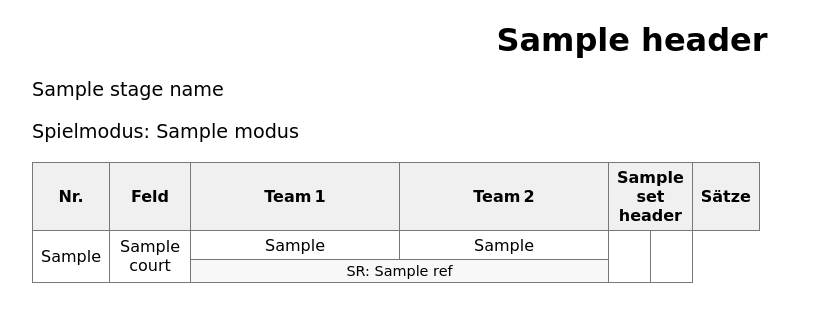
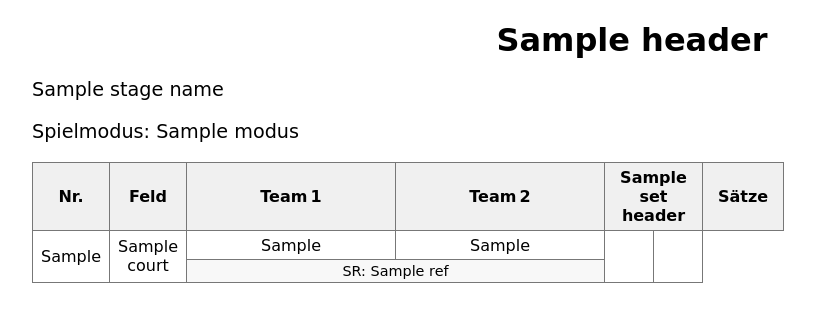
Before and after one commit to johannhein/tbo, a Python web app: template tbo/templates/group_match_report.html in a window 1280 px wide. Shown: the top 322 px of the page, without its empty margins (8-823 px from the left). Run offline with Jinja, Linux system fonts and the light colour scheme; the template is opened without the code that fills it: most values are stand-ins (such as "Sample title", 1, 10 or a date in 2020).

Commit message:
polishing

```diff
--- a/tbo/templates/group_match_report.html
+++ b/tbo/templates/group_match_report.html
@@ -36,11 +36,11 @@
         /* -------------------------------------------------
            Spalten‑Breiten
         ------------------------------------------------- */
-        .col-nr    { width:2em; }
-        .col-court { width:4em; }
+        .col-nr    { width:1em; }
+        .col-court { width:1.5em; }
         .col-team  { width:12em; }
-        .set-header{ width:3em; }
-        .input-cell{ width:1.5em; }
+        .set-header{ width:4em; }
+        .input-cell{ width:2em; }
 
         /* -------------------------------------------------
            Schiedsrichter‑Zeile (nicht fett)
```
